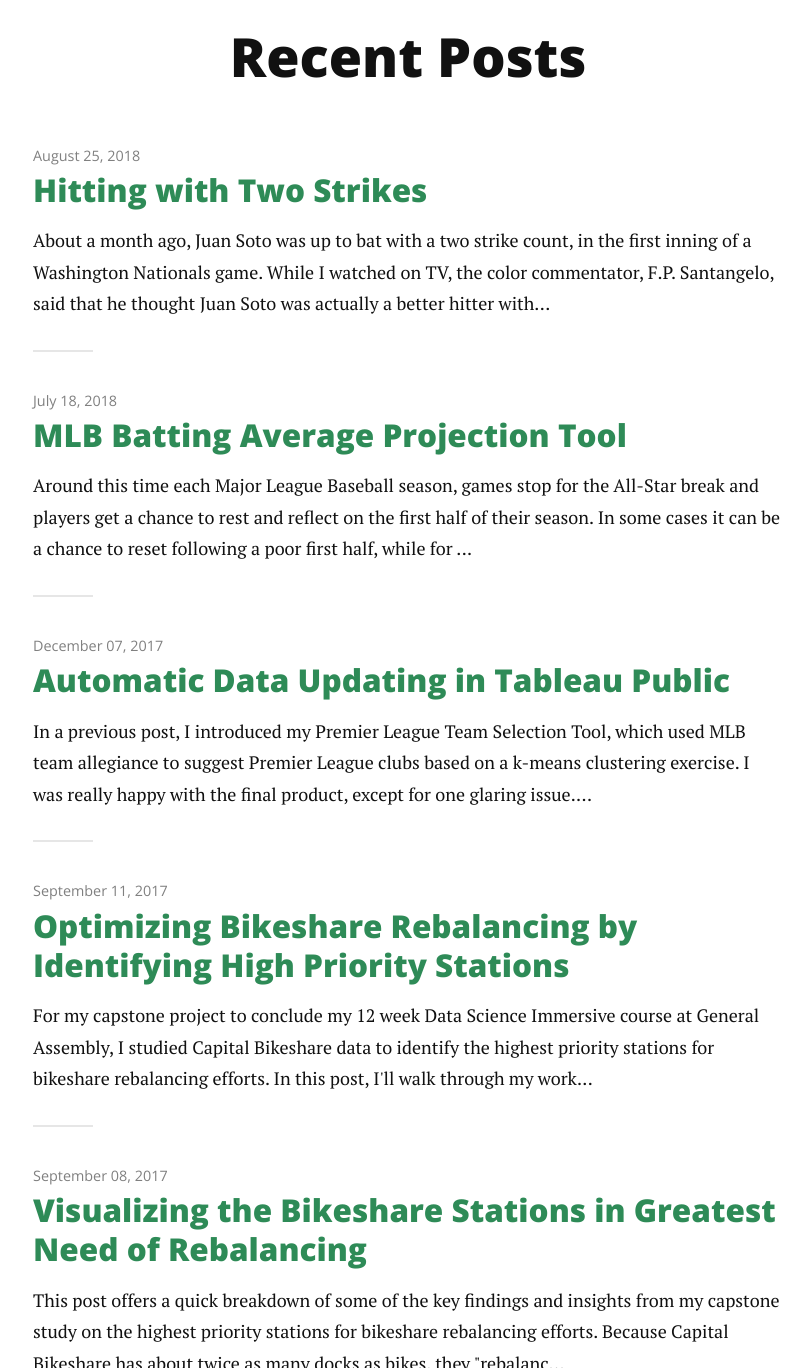
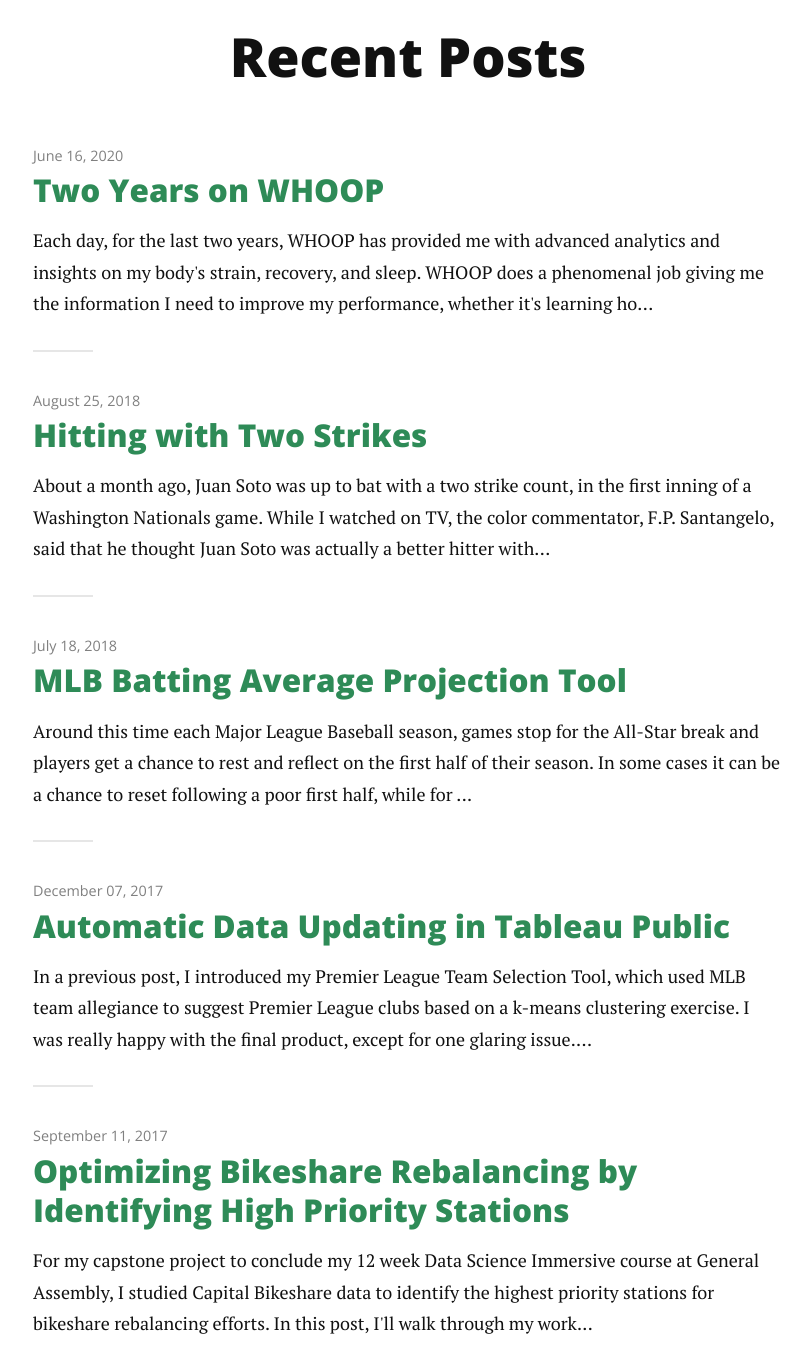
Before and after one commit to irickman/irickman.github.io, a Jekyll site: the page built from index.html, in a window 1280 px wide and 1400 px high, scrolled down 242 px, cut to the strip 32-1400 px from the top of the window. Shown: the whole strip, without its empty margins (232-1043 px from the left). Built offline with Jekyll 4.4.1, drawn with Linux system fonts in a browser that asks for light colours; nearby versions of some CDN libraries; the list of posts is cut into pages by our own code; some of the changed lines change nothing that is shown; some of the changed text lies outside the part shown.

Commit message:
adding whoop blog post

```diff
--- a/_config.yml
+++ b/_config.yml
@@ -1,5 +1,5 @@
 
-title: Data - A Science
+title: Ira's Data Site
 description: Posts on data sets, data science, and data viz.
 
 url: http://irarickman.com
@@ -9,7 +9,7 @@
 
 markdown: kramdown
 highlighter: rouge
-gems: [jekyll-paginate]
+plugins: [jekyll-paginate]
 paginate: 5
 
 navigation:
--- /dev/null
+++ b/_posts/2020-06-16-Two-Years-On-WHOOP.markdown
@@ -0,0 +1,87 @@
+---
+layout: post
+title: "Two Years on WHOOP"
+category : viz
+tags : [whoop, python, api, fitness, data, tableau]
+date : 2020-06-16
+---
+
+<p class="intro"><span class="dropcap">E</span>ach day, for the last two years, WHOOP has provided me with advanced analytics and insights on my body's strain, recovery, and sleep. WHOOP does a phenomenal job giving me the information I need to improve my performance, whether it's learning how to sleep better, train smarter, or take better care of my body. I know anecdotally that my behavior has changed as a result of WHOOP, but I wondered how much and in what ways. As a data-person, I decided to try to answer that question myself by downloading my data from the WHOOP website and visualizing it over time.</p>
+
+<iframe
+  style="border: 0px;"
+  src="https://public.tableau.com/views/TwoYearsonWHOOP/Main?:display_count=y&:origin=viz_share_link"
+  scrolling="no"
+  width="1440px"
+  height="600px">
+</iframe>
+
+## What is WHOOP?
+[WHOOP][whooplink] was founded in 2011 by Will Ahmed, a former squash player at Harvard who constantly felt overtrained. He wanted more information about how and why his body performed well one day and poorly the next, so he built WHOOP alongside his co-founders. A WHOOP membership gets you a watch-sized wristband that monitors your body as long as you wear it. The wristband syncs with their app via bluetooth and provides advanced analysis on [strain][strainlink], [recovery][recoverylink], and [sleep][sleeplink]. The app shows you real-time data on things like heart rate and activity so you can keep track of how much stress you've put on your body over the course of your day. Each morning, the WHOOP app analyzes your sleep to generate a 0%-100% recovery score along with detailed sleep analysis. Based on your recovery score, WHOOP recommends a daily strain target to prevent over-training and keep your body fresh.
+
+## How has my behavior changed on WHOOP?
+Within a few months of joining WHOOP, I definitely started taking sleep more seriously. I discovered that I regularly spent an hour awake at night, meaning I wasn't getting as much sleep as I thought, and was sleeping significantly less than I should (yep  - WHOOP has a recommendation for that)! As a result, my recovery scores were pretty up and down.
+
+WHOOP buckets recovery into three categories and their advice is pretty simple:
+* **Red (0-33%)** - you should probably rest
+* **Yellow (34-66%)** - you're ok to work out, but probably not too hard
+* **Green (67-100%)** - go hard
+
+During my first few months, I'd get a few greens here and there, but most of my recoveries were red or yellow. I wasn't following WHOOP's training advice because I had to prepare for my triathlon! I'd put together my training plan months earlier and couldn't afford to skip half my workouts for the week because WHOOP told me I was "in the red". Because I wasn't taking my recovery seriously, I thought red days were inevitable and that there wasn't much I could do to avoid them. I was training for a triathlon after all - of course I'd get run-down.
+
+At the time, I was mostly just interested in having more data on my body and in knowing when to push harder in training. I knew that I typically felt better (and was likelier to be in the green) on weekends because I slept in, but getting more sleep during the week didn't seem like an option. **I wasn't treating sleep as something I had control over, so I wasn't putting my body in a position to succeed**. Over time, I realized that I was clearly wrong. Not only is it easier to just go to bed earlier, but there are other things within my control to [fall asleep and stay asleep][sleeptips]. While I certainly haven't done everything within my power to maximize my sleep, just thinking about it more has translated to more sleep.
+
+<figure>
+<figcaption> I've gotten more sleep, the longer I've been on WHOOP. Working from home during COVID-19 has certainly helped as well</figcaption>
+<img src="{{ '/assets/img/Sleep Trend.png' | prepend: site.baseurl }}" alt="">
+</figure>
+
+As a result, I've significantly cut down on my red recoveries per month. Along with getting more sleep, taking rest days and hydrating better have made a huge impact on my recovery. While WHOOP only recently added the ability for me to track the effect of hydration, it's something I've felt for a while.
+
+<figure>
+<figcaption> Sleeping more has helped me cut down on my red recoveries</figcaption>
+<img src="{{ '/assets/img/Red Trend.png' | prepend: site.baseurl }}" alt="">
+</figure>
+
+### Recovery
+The biggest change to my recovery has been fewer red days. **Between my first year on WHOOP and my second, I went from averaging 11.2 reds per month to 6.9!**  While some of that is due to reduced training load, I believe the rest is attributable to changes to my sleep and recovery approach.
+
+My fitness peaked in May 2019, at the end of my first year on WHOOP. My median HRV that month was 116, despite having only 9 greens to go along with 13 yellows and 9 reds. Even in a majority red and yellow month, my median HRV was so high because I averaged a 121.4 HRV for yellow recoveries in May. In comparison, during January 2019, I averaged a 115 for green recoveries alone, meaning **the same HRV in different months resulted in different recoveries!** This isn't uncommon because WHOOP's recovery formula adjusts for both short-term and long-term trends in HRV, but seeing the difference between the two months indicates that I was [much fitter][hrvlink].
+
+In June and July 2019 my fitness tanked though. I went to Peru to hike the Inca trail and caught a pretty bad cold. Between the cold, elevation, and lack of sleep I came back to the US with a deep-chested cough and had to take three weeks off from training for the Berlin Marathon. Despite rushing to regain my endurance, just 12 weeks before the race, I was pretty close to peak form on race day and turned in a [great performance][berlin].
+
+### Sleep
+I slept more on average in my second year, despite a few months below my year one average. From May - August 2019 while training for the marathon, I didn't get enough sleep, even though I needed it more. Coming off that training cycle, the importance of sleep really clicked for me and over the last six months, I've focused on getting more. Interestingly, as I spend less time "in the red", my red recovery sleeps look more similar to my yellow and green sleeps. **My theory is that I'm no longer getting reds because of lack of sleep, but merely because my body needs a rest**.
+
+I also noticed that my red recoveries seem to come in waves. In months with the most reds, my average sleep is lowest. **Undersleeping while carrying sleep debt begets even more sleep debt, making it even harder to fully recover**. In a later post, I'll look into this idea of cascading reds, but for now it seems that red recoveries don't occur in isolation. The behaviors that lead to red recoveries take a few days to fix - for example, I can't just catch up all my sleep in one night. I need to consistently hit my sleep goals to avoid reds.
+
+Accordingly, on nights when I had more than an hour of sleep debt, I slept 42 minutes longer the next night in year two, compared against 33 minutes longer in year one. I also carried less sleep debt throughout the year as a result of better sleep performances. Mainly, I tried to focus more on sleep in my second year and it shows. In both years, I seemed to carry less sleep debt during the winter months, likely because I trained less during those times, but in my second year I was able to cut monthly average sleep debt from January - May almost in half.
+
+Lastly, I was surprised to see that my quality of sleep actually went down in year two. Although I slept longer, I spent more time awake than in year one. **My suspicion is that I sleep more soundly through the night when I'm exhausted** than when I'm well-rested, so actually, trying to stay asleep longer is a good problem to have! While my REM % stayed consistent, I did see an increase in deep sleep %, which is a great source of restoration.
+
+### Strain
+My biggest change year over year was in strain. I started actually taking rest days and cut my red day workout rate from 59% to 48%. While my overall strain on red days still looked similar to or even higher in my second year, the combination of fewer red days and fewer red day workouts helped me stay fresher. I still did work out on red days, but I tried to take them easier than before. If I was scheduled for a long-run on the weekend and I woke up "in the red", I'd try to push it to the next day (or move it up a day if I woke up "in the green").
+
+Interestingly, my average strain on green days decreased year over year, but I think that can be chalked up to just having more green days. It's hard to go hard every time I'm "in the green", but it did give me more flexibility. If I woke up "in the green" and I felt good, I might push the pace a bit more on a run than I otherwise would have.
+
+The achievement I'm most proud of though, is the number of months in year two where my green recoveries were proceeded by "under-strain" days. During those months, I had lots of greens and working out below the recommended amount was a big reason why. **Four of my top five "greenest" months were in the last year**, highlighted by January 2020, when I averaged 2.8 greens per week. Sometimes when I'm "in the green", I don't feel as good as WHOOP tells me I do, but during that month I felt pretty good almost every day. It was great, but obviously difficult to hold on to since getting green recoveries is harder as you get fitter.
+
+### Training
+My approach to WHOOP had a clear effect on my recoveries while training for races as well. I trained for a triathlon, in year one, then a marathon, in year two, each over the summer. I had much better recoveries during marathon training though. **I went from 40% red recoveries during tri training to 31% red recoveries during marathon training**. Additionally, I reduced the percentage of my weekly strain that came on red days so I was able to get more rest. With the exception of my trip to Peru, which I covered above, my Berlin training cycle tracked pretty well with what I'd hoped.
+
+### Travel
+One of my favorite things WHOOP has helped me understand is the effect of [travel][travellink] on recovery. I've always felt like I needed to run before I did anything else when traveling somewhere new. It turns out that's actually one of a number of great ways to adjust to changing time zones. Overall though, traveling is tough on the body, so I took a look at three trips where I flew over five hours to see how my body reacted. In all three trips my average recovery was much lower during travel than beforehand, **even though my sleep performance was roughly the same or better**. I was surprised to learn that my sleep quality seemed unaffected, while my restorative sleep (REM + deep) was inconsistent. After all three trips my sleep performance was much higher than before or during, but my recovery was inconsistent relative to pre and mid-trip.
+
+## Conclusions
+When I listen to WHOOP's podcasts, where athletes and fitness enthusiasts discuss their lives and how they use WHOOP, they always mention how quickly they took to it. They talk about how much they learn about sleep and how nice it is to have another way of viewing their fitness. I imagine this is true of most WHOOP users - you learn a lot in your first few weeks, then plateau for a bit as it becomes part of your everyday life. I went through this during my first year on WHOOP, but I've found there's also a second period of realization that takes longer to arrive and is much more impactful.
+
+After being on WHOOP for two years, I've started to notice how my behaviors translate to my recovery. When I drink more water, I'm likelier to be "in the green". When I avoid using my phone 30 minutes before bed, I'm likelier to fall asleep fast and stay asleep through the night. When I avoid those one or two weeknight beers, I'm likelier to wake up feeling refreshed the next day. Using what I've learned, I could probably get pretty close to spending most days "in the green" if I lived in a perfectly controlled environment. Obviously I don't, but that's what's so great about WHOOP - **it gives you the information, and it's up to you how you use it.** By analyzing my data through this project, I've been able to see exactly how much I've used it and how my behavior has changed for the better.
+
+[whooplink]:https://www.whoop.com/
+[strainlink]:https://www.whoop.com/experience/#strain
+[recoverylink]:https://www.whoop.com/experience/#recovery
+[sleeplink]:https://www.whoop.com/experience/#sleep
+[sleeptips]:https://www.whoop.com/thelocker/sleeping-tips-from-100-best-sleepers/
+[hrvlink]:https://www.whoop.com/thelocker/what-is-a-good-hrv
+[berlin]:https://www.strava.com/activities/2749973242
+[travellink]:https://www.whoop.com/thelocker/the-effect-of-travel-on-sleep-and-recovery/
--- a/index.html
+++ b/index.html
@@ -1,6 +1,6 @@
 ---
 layout: default
-title: "Data: A Science"
+title: "Ira's Data Site"
 ---
 
 <div class="home" id="home">
```
Also changed, not shown: assets/img/Red Trend.png (added), assets/img/Screen Shot 2020-06-17 at 10.21.57 PM.png (added), assets/img/Sleep Trend.png (added).
